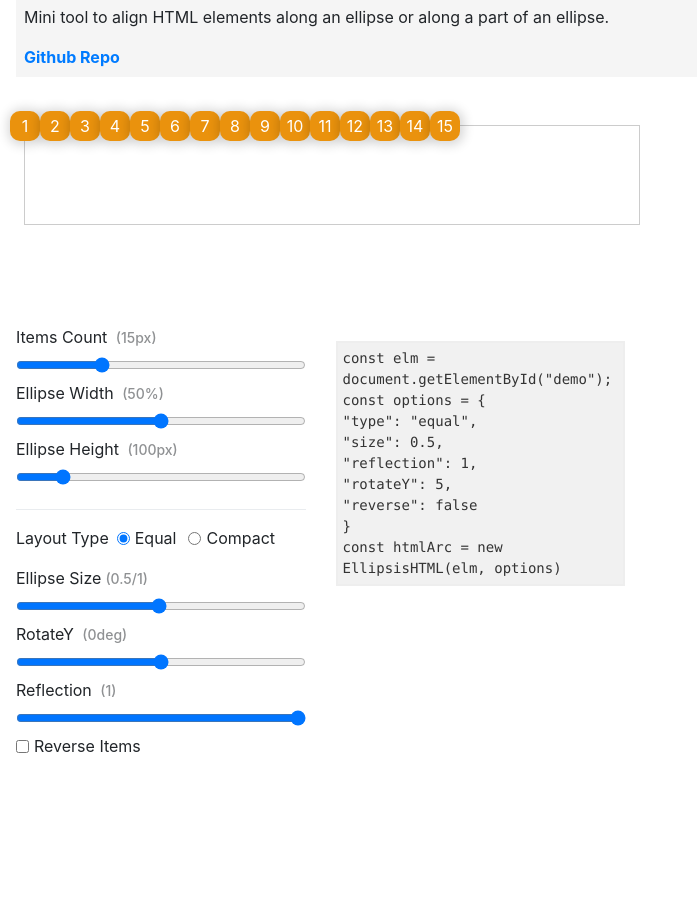
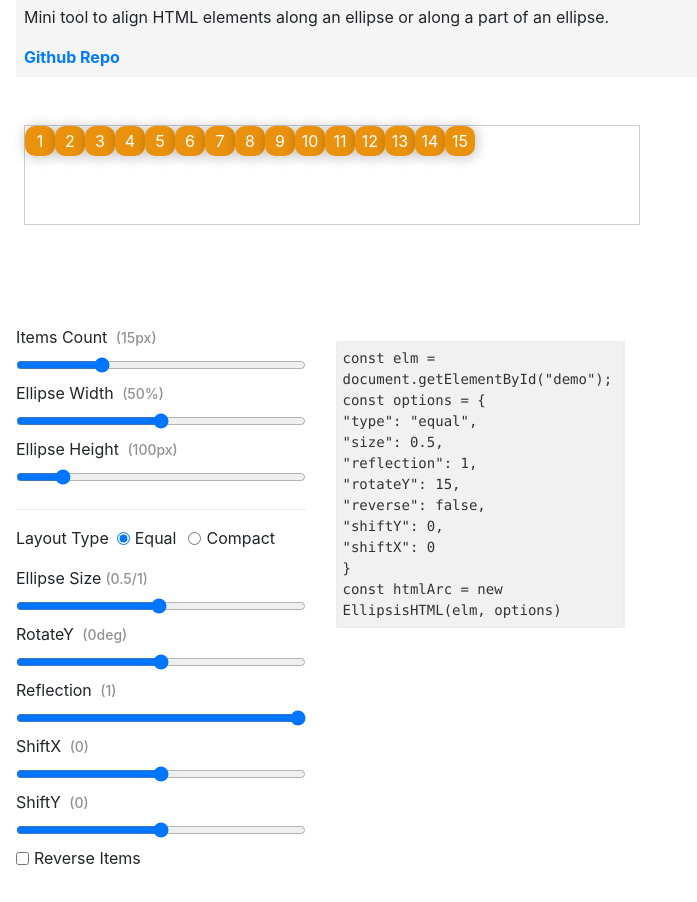
Before and after one commit to behnamazimi/curly-html-elements, a website with bundled scripts: page demo/index.html in a window 1280 px wide. Shown: the part 65-967 px from the top of the page, without its empty margins (0-697 px from the left). Before the commit the page ends 855 px from the top, so only its background shows below. Built offline with nearby package versions, Linux system fonts and the light colour scheme.

Commit message:
shiftX and shiftY added

```diff
--- a/demo/index.html
+++ b/demo/index.html
@@ -41,7 +41,6 @@
             color: #fff;
             background-color: #ea920d;
             box-shadow: 1px 1px 11px 3px rgba(0, 0, 0, .16);
-            transform: translate(-50%, -50%);
             display: inline-block;
         }
 
@@ -136,6 +135,16 @@
                 <input type="range" class="form-control-range" id="ellipseReflection"
                        name="reflection" value="10" min="-10" max="10" step="1">
             </div>
+            <div class="form-group">
+                <label for="ellipseShiftX">ShiftX <span class="val">(0)</span></label>
+                <input type="range" class="form-control-range" id="ellipseShiftX"
+                       name="shiftX" value="0" min="-500" max="500" step="2">
+            </div>
+            <div class="form-group">
+                <label for="ellipseShiftY">ShiftY <span class="val">(0)</span></label>
+                <input type="range" class="form-control-range" id="ellipseShiftY"
+                       name="shiftY" value="0" min="-500" max="500" step="2">
+            </div>
             <div class="form-group d-flex align-items-center mb-3">
                 <div class="form-check form-check-inline">
                     <input class="form-check-input" type="checkbox"
--- a/demo/index.js
+++ b/demo/index.js
@@ -5,8 +5,10 @@ let options = {
     type: "equal", // compact, equal
     size: .5, // 0, 1
     reflection: 1, // 0, 1, only in compact mode
-    rotateY: 5, // 0, 360
-    reverse: false
+    rotateY: 15, // 0, 360
+    reverse: false,
+    shiftY: 0,
+    shiftX: 0
 }
 
 createDots(15);
@@ -46,6 +48,10 @@ optionsForm.addEventListener("change", e => {
         options[e.target.name] = Number(value)
         lblValElm.innerText = `(${value}deg)`
 
+    } else if (e.target.name === "shiftX" || e.target.name === "shiftY") {
+        options[e.target.name] = Number(value)
+        lblValElm.innerText = `(${value}px)`
+
     } else if (e.target.name === "reverse") {
         options[e.target.name] = e.target.checked;
     }
--- a/src/ellipsis-html.js
+++ b/src/ellipsis-html.js
@@ -2,7 +2,6 @@ export default class EllipsisHTML {
     constructor(element, options = {}) {
         this.require(element instanceof HTMLElement, "Invalid target element.")
 
-        this.target = element;
         this.target = element;
 
         this._options = {
@@ -11,6 +10,8 @@ export default class EllipsisHTML {
             reflection: 1, // 0, 1
             rotateY: 5, // 0, 360
             reverse: false,
+            shiftX: 0,
+            shiftY: 0,
         }
 
         if (options && typeof options === "object")
@@ -56,8 +57,11 @@ export default class EllipsisHTML {
         childItems.forEach((child, index) => {
             if (coordinates[index]) {
                 child.style.position = "absolute";
-                child.style.left = coordinates[index][0] - (child.clientWidth / 2) + "px";
-                child.style.top = coordinates[index][1] - (child.clientHeight / 2) + "px";
+
+                const left = coordinates[index][0] - (child.clientWidth / 2) + this._options.shiftX;
+                const top = coordinates[index][1] - (child.clientHeight / 2) + this._options.shiftY;
+                child.style.left = left + "px";
+                child.style.top = top + "px";
             }
         })
     }
@@ -83,7 +87,7 @@ export default class EllipsisHTML {
         return coordinates
     }
 
-    computeDpt(r1, r2, theta, rotateY = 0) {
+    _computeDpt(r1, r2, theta, rotateY = 0) {
         const dpt_sin = Math.pow(r1 * Math.sin(theta + rotateY), 2)
         const dpt_cos = Math.pow(r2 * Math.cos(theta + rotateY), 2)
         return Math.sqrt(dpt_sin + dpt_cos)
@@ -96,20 +100,19 @@ export default class EllipsisHTML {
 
         let reflection = -(options.reflection);
 
-        // set deltaTheta
-        let accuracy = 0.001
+        let deltaTheta = 0.001
 
         let coordinates = [];
         let theta = 0;
         const twoPi = (Math.PI * 2 * options.size);
-        const numIntegrals = Math.round(twoPi / accuracy);
+        const numIntegrals = Math.round(twoPi / deltaTheta);
         let circ = 0;
         let dpt = 0;
 
         /* integrate over the ellipse to get the circumference */
         for (let i = 1; i < numIntegrals; i++) {
-            theta += i * accuracy;
-            dpt = this.computeDpt(r1, r2, theta);
+            theta += i * deltaTheta;
+            dpt = this._computeDpt(r1, r2, theta);
             circ += dpt;
         }
 
@@ -119,7 +122,7 @@ export default class EllipsisHTML {
 
         const rotateY = (Math.PI / 2 * (options.rotateY * 4 / 360));
         for (let i = 0; i < numIntegrals; i++) {
-            theta += accuracy;
+            theta += deltaTheta;
             let subIntegral = n * run / circ;
             if (subIntegral >= nextPoint) {
                 let x = Math.floor((centerX - r1 * Math.cos(theta + rotateY)) * 100) / 100;
@@ -129,7 +132,7 @@ export default class EllipsisHTML {
                 nextPoint++;
             }
 
-            run += this.computeDpt(r1, r2, theta, rotateY);
+            run += this._computeDpt(r1, r2, theta, rotateY);
         }
 
         return coordinates;
```
Also changed, not shown: README.md, demo/ellipsis-html.min.js, lib/ellipsis-html.min.js.
